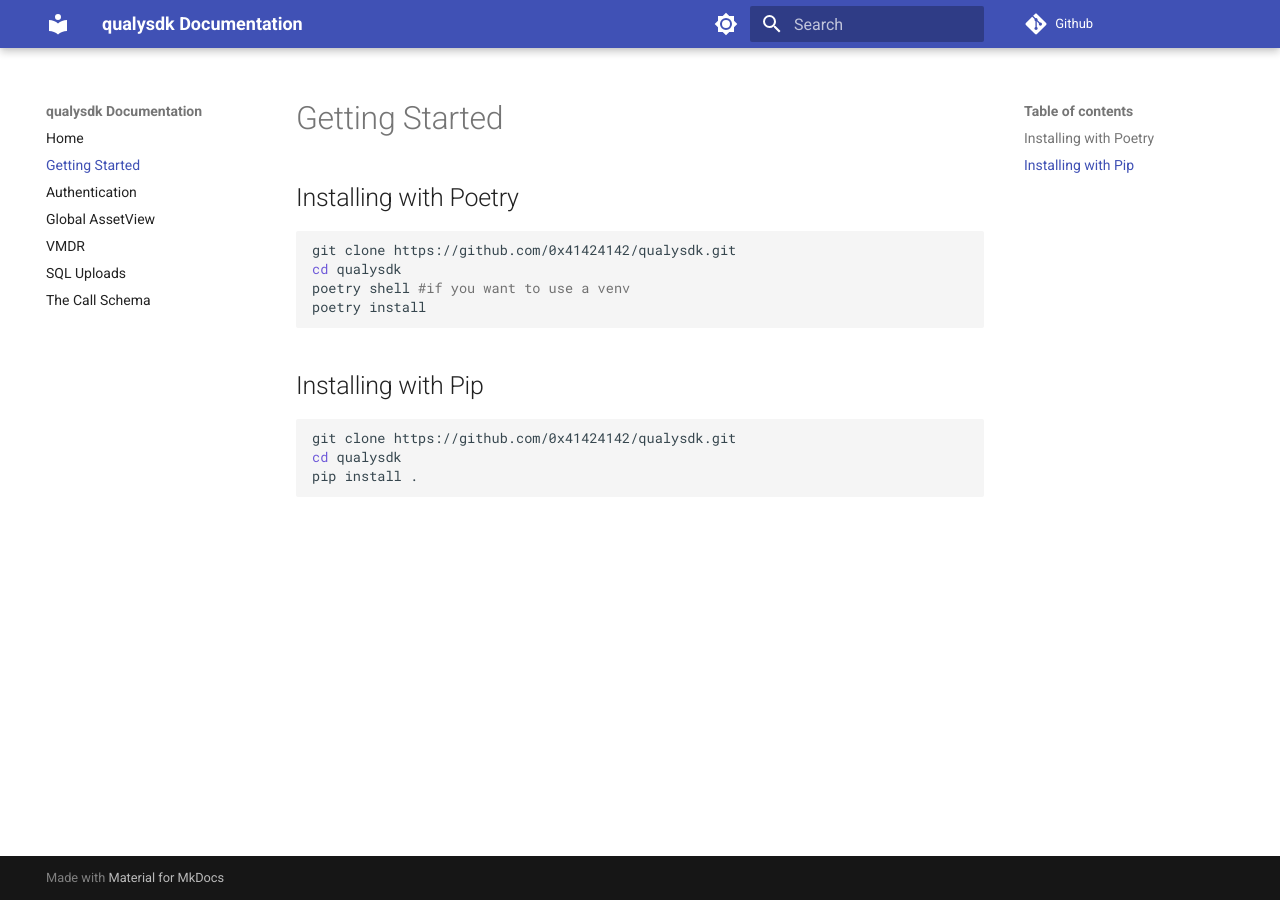
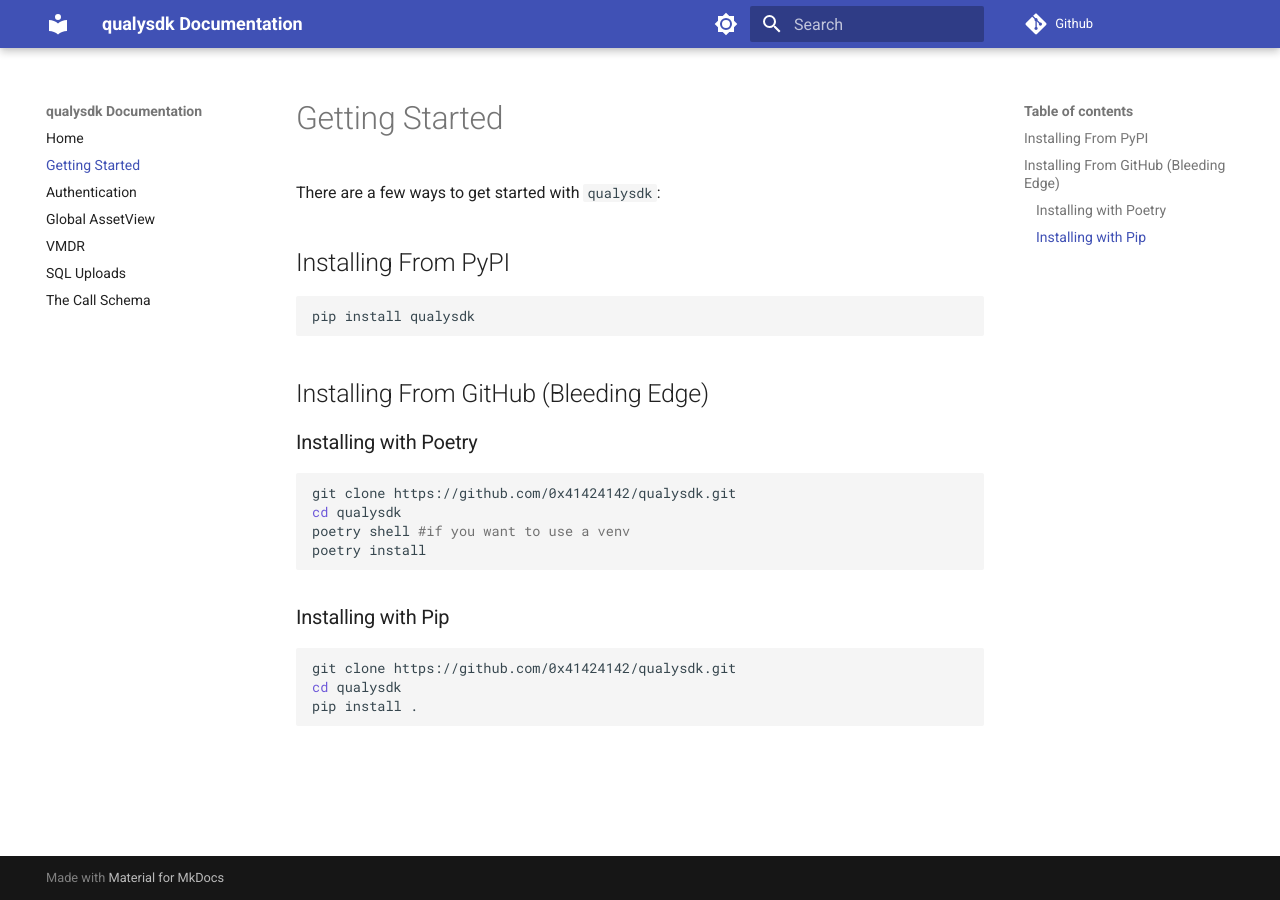
Before and after one commit to 0x41424142/qualysdk, an MkDocs documentation site: the page built from docs/quickstart.md, in a window 1280 px wide. Built offline with MkDocs 1.6.1 and Material for MkDocs 9.7.7, drawn with Linux system fonts in a browser that asks for light colours; comment, search, counter and statistics services are not loaded.

Commit message:
Update quickstart.md

````diff
--- a/docs/quickstart.md
+++ b/docs/quickstart.md
@@ -1,6 +1,16 @@
 # Getting Started
 
-## Installing with Poetry
+There are a few ways to get started with ```qualysdk```:
+
+## Installing From PyPI
+
+```bash
+pip install qualysdk
+```
+
+## Installing From GitHub (Bleeding Edge)
+
+### Installing with Poetry
 
 ```bash
 git clone https://github.com/0x41424142/qualysdk.git
@@ -9,7 +19,7 @@
 poetry install
 ```
 
-## Installing with Pip
+### Installing with Pip
 
 ```bash
 git clone https://github.com/0x41424142/qualysdk.git
````
